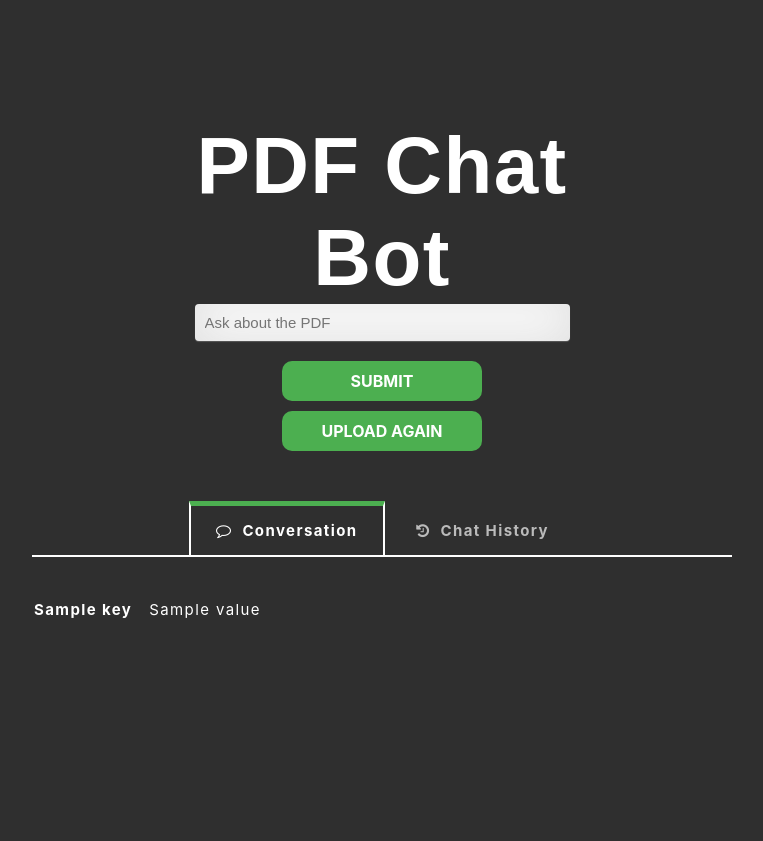
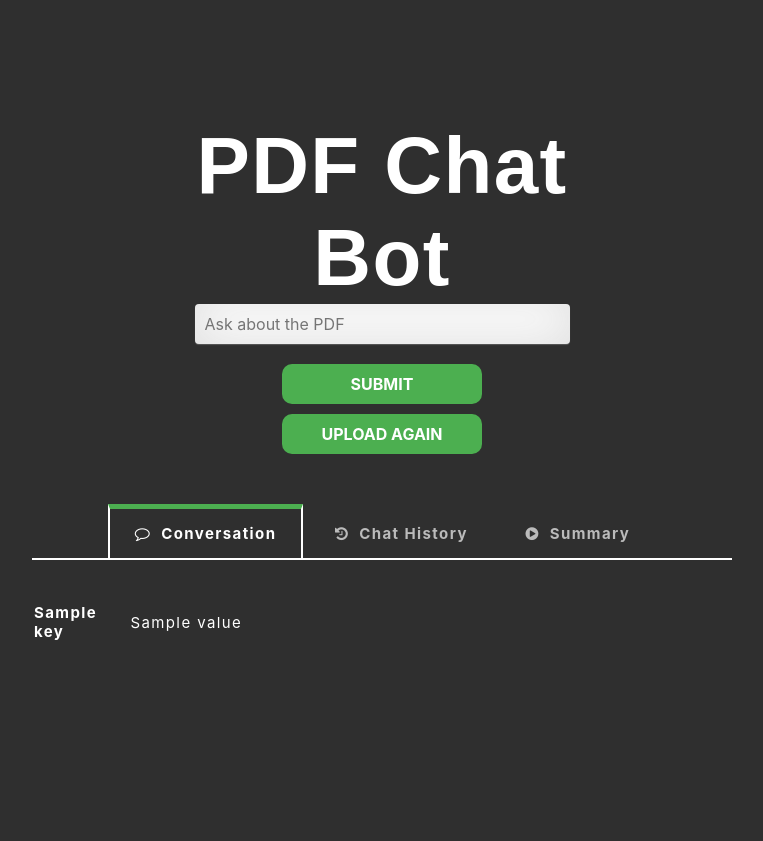
Before and after one commit to dosanity/PDFChatBot, a Flask app: template templates/chatbot.html in a window 1280 px wide. Shown: the top 841 px of the page, without its empty margins (258-1021 px from the left). Before the commit the page ends 618 px from the top, so only its background shows below. Run offline with Flask 3, Linux system fonts and the light colour scheme; the template is opened without the code that fills it: most values are stand-ins (such as "Sample title", 1, 10 or a date in 2020); some libraries are stand-ins or nearby versions; some web fonts are replaced.

Commit message:
update code

```diff
--- a/app.py
+++ b/app.py
@@ -2,25 +2,25 @@ from distutils.log import debug
 from fileinput import filename
 from flask import *
 import pdf_reader
-from pdf_reader import load_db
+from pdf_reader import load_db, load_db_sum
+from langchain.memory import ConversationBufferMemory
 
 
 
+app = Flask(__name__, static_folder='static')
+from flask_session import Session
+
 app = Flask(__name__)
+app.config["SESSION_PERMANENT"] = False
+app.config["SESSION_TYPE"] = "filesystem"
+Session(app)
 
-# Define calculator
+# Define bot
 @app.route('/')
 def home():
     return render_template('index.html')
 
 @app.route('/upload',methods=['POST'])
-# def predict():
-#     loaded_file = "./docs/Anthony_ResumeATS.pdf"
-#     chat = load_db(loaded_file,"stuff", 4)
-#     user_input = request.form['user_input']
-#     result = chat({'question': user_input})
-
-#     return render_template('index.html', prediction_text=str(result['answer']))
 
 def success():
     if request.method == 'POST':
@@ -29,10 +29,22 @@ def success():
         # Check if the file has a ".pdf" file extension
         if f.filename.endswith(".pdf"):
             f.filename = "upload.pdf"
+            global file
+            file = f.filename
             # Use the custom path along with the original file name
             f.save(f.filename)
+            global chat
+            chat = load_db(file)
+            summ = load_db_sum(file)
+            global history
+            history = {}
+            conversation = {}
+            global summary
+            summary_result = summ({"question": "Can you summarize in detail?"})
+            summary = str(summary_result['answer'])
 
-            return render_template("chatbot.html", name=f.filename, history=history, conversation=conversation)
+
+            return render_template("chatbot.html", name=f.filename, history=history, conversation=conversation, summary=summary)
         else:
             return render_template("index.html", error_text="Only PDF files are allowed for upload.")
 
@@ -41,18 +53,16 @@ conversation = {}
 @app.route('/chatbot', methods=['GET', 'POST'])
 
 def pdf():
-    loaded_file = 'upload.pdf'
-    chat = load_db(loaded_file,"stuff", 4)
     user_input = request.form['user_input']
     result = chat({"question": user_input})
     answer_text = str(result['answer'])
     question_text = str(result['question'])
     user = "User: "
-    chat = "Chat Bot: "
-    conversation.update({user: question_text, chat: answer_text})
+    chatbot = "Chat Bot: "
+    conversation.update({user: question_text, chatbot: answer_text})
     history.update({question_text : answer_text})
-    return render_template('chatbot.html', answer_text=answer_text, question_text=question_text, history = history, conversation = conversation)
-    return render_template('chatbot.html')
+    return render_template('chatbot.html', answer_text=answer_text, question_text=question_text, history = history, conversation = conversation, summary = summary)
+
 
 if __name__ == '__main__':
     app.run(debug=True)
--- a/static/css/style.css
+++ b/static/css/style.css
@@ -82,7 +82,9 @@ button {
 	border: none;
 	outline: none;
 	padding: 10px;
-	font-size: 15px;
+	font-size: 16px;
+	cursor: pointer;
+	font-family: -apple-system,system-ui,BlinkMacSystemFont,"Segoe UI",Roboto;
 	/* color: #fff; */
 	/* border: 1px solid rgba(0,0,0,0.3); */
 	border-radius: 4px;
@@ -93,8 +95,12 @@ button {
 	-ms-transition: box-shadow .5s ease;
 	transition: box-shadow .5s ease;
 }
-.input:hover {
+.input[type='file']:hover {
 	cursor: pointer;
+}
+
+.text:hover {
+	cursor: text;
 }
 
 button:hover {
@@ -201,7 +207,7 @@ label[for*='2']:before {
 }
 
 label[for*='3']:before {
-  content: '\f16b';
+  content: '\f144';
 }
 
 label[for*='4']:before {
--- a/templates/chatbot.html
+++ b/templates/chatbot.html
@@ -8,13 +8,14 @@
       <link rel="stylesheet" href="{{ url_for('static', filename='./css/style.css') }}">
       <link href="//maxcdn.bootstrapcdn.com/font-awesome/4.1.0/css/font-awesome.min.css" rel="stylesheet">
       <title>Chatbot</title>
+      <link rel="shortcut icon" href="{{ url_for('static', filename='favicon.png') }}">
    </head>
    <body>
       <div class="centered">
          <form action = "/chatbot", method="POST">
             <div class ="container">
                <h1>PDF Chat Bot</h1>
-               <input class="input" type="text" name="user_input" placeholder="Ask about the PDF" required="required"/>
+               <input class="input text" type="text" name="user_input" placeholder="Ask about the PDF" required="required"/>
                <button type="submit" class="btn btn-primary btn-block btn-large">SUBMIT<span class="spinner"></span></button>
             </div>
 
@@ -37,13 +38,16 @@
       <input class="tabs" id="tab2" type="radio" name="tabs">
       <label for="tab2">Chat History</label>
 
+      <input class="tabs" id="tab3" type="radio" name="tabs">
+      <label for="tab3">Summary</label>
+
       <section id="content1">
          <br>
          <table>
             <thead>
               <tr>
                 <th></th>
-                <th style="width:80%"></th>
+                <th style="width:86.4%"></th>
               </tr>
             </thead>
             <tbody>
@@ -67,7 +71,7 @@
             <thead>
               <tr>
                 <th></th>
-                <th style="width:80%"></th>
+                <th style="width:86.4%"></th>
               </tr>
             </thead>
             <tbody>
@@ -93,6 +97,23 @@
           </table>
       </section>
 
+      <section id="content3">
+         <br>
+         <table>
+            <thead>
+              <tr>
+                <!-- <th></th> -->
+                <th style="width:100%"></th>
+              </tr>
+            </thead>
+            <tbody>
+             <tr>
+               <td>{{ summary }} </td>
+             </tr>
+            </tbody>
+          </table>
+      </section>
+
       </main>
 
 
```
Also changed, not shown: pdf_reader.py (+68 -3 lines), templates/index.html (+6 -5 lines), static/favicon.png (added), 2 other files.
